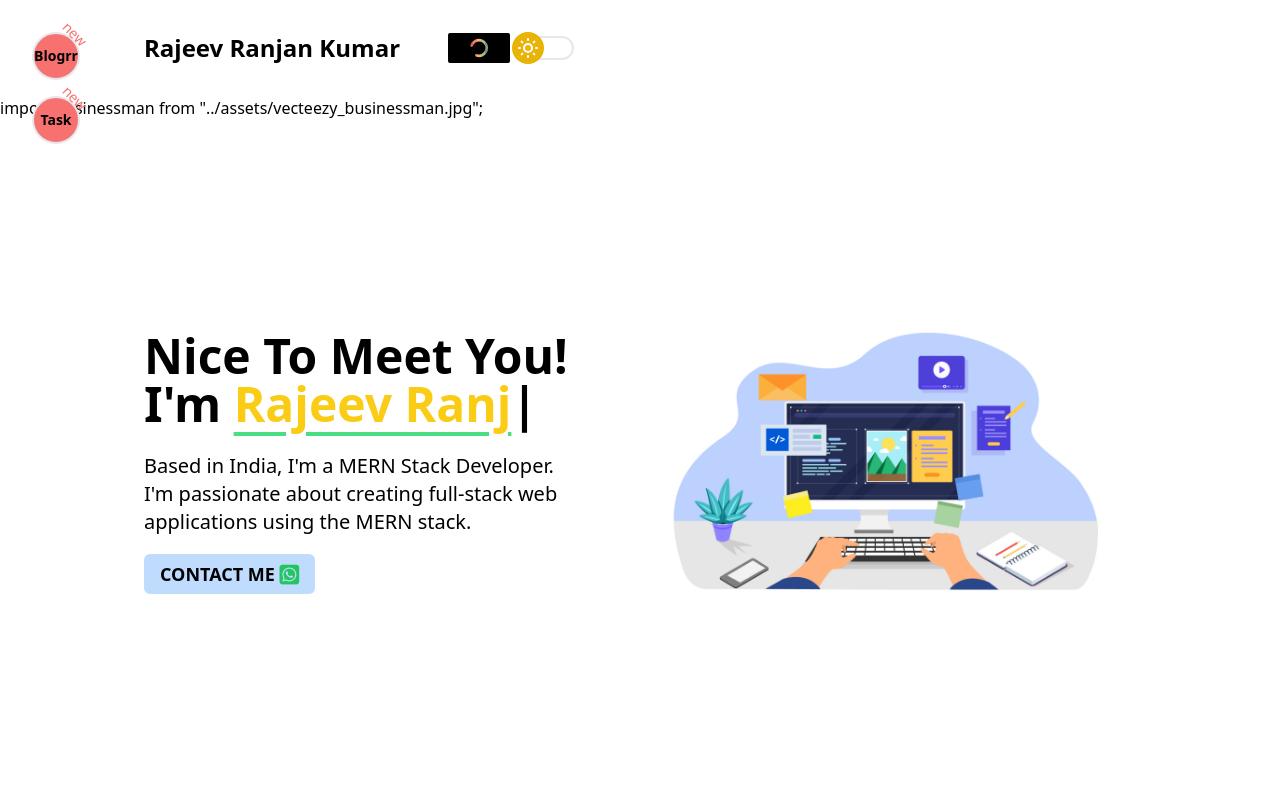
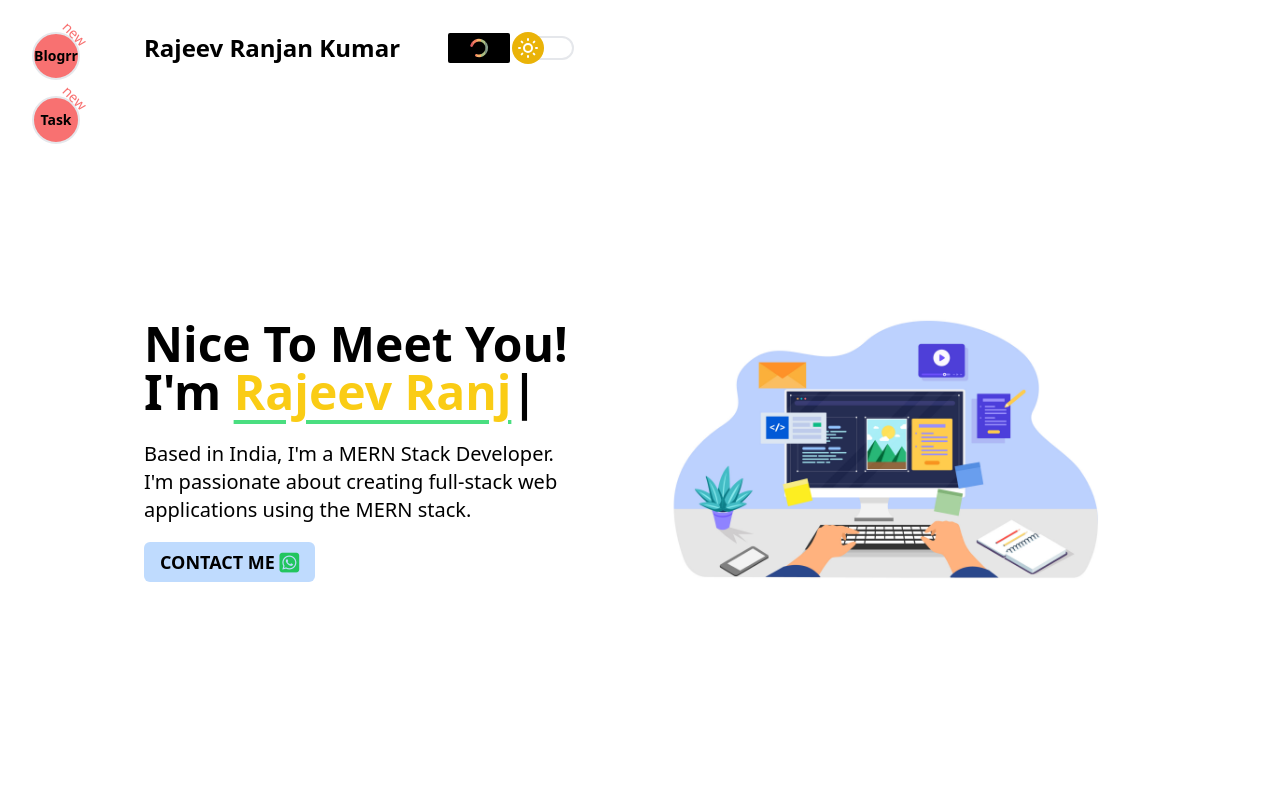
Before and after one commit to rrk-sde/MyPortfolio-V1, a React (Vite) app: page / in a window 1280 px wide. Shown: the top 800 px of the page. Built offline with nearby package versions, Linux system fonts and the light colour scheme; no server answers.

Commit message:
Update Home.jsx

```diff
--- a/src/components/Home.jsx
+++ b/src/components/Home.jsx
@@ -103,8 +103,6 @@ const Home = ({ toggleTheme, theme }) => {
 
 
             </header >
-            import businessman from "../assets/vecteezy_businessman.jpg";
-
 <main className="md:px-36 px-9 md:text-start text-center dark:text-white flex md:flex-row flex-col items-center justify-between gap-y-12 my-auto z-30">
     {/* Left side - Text content */}
     <div className="md:w-1/2 w-full flex flex-col gap-y-6">
```
